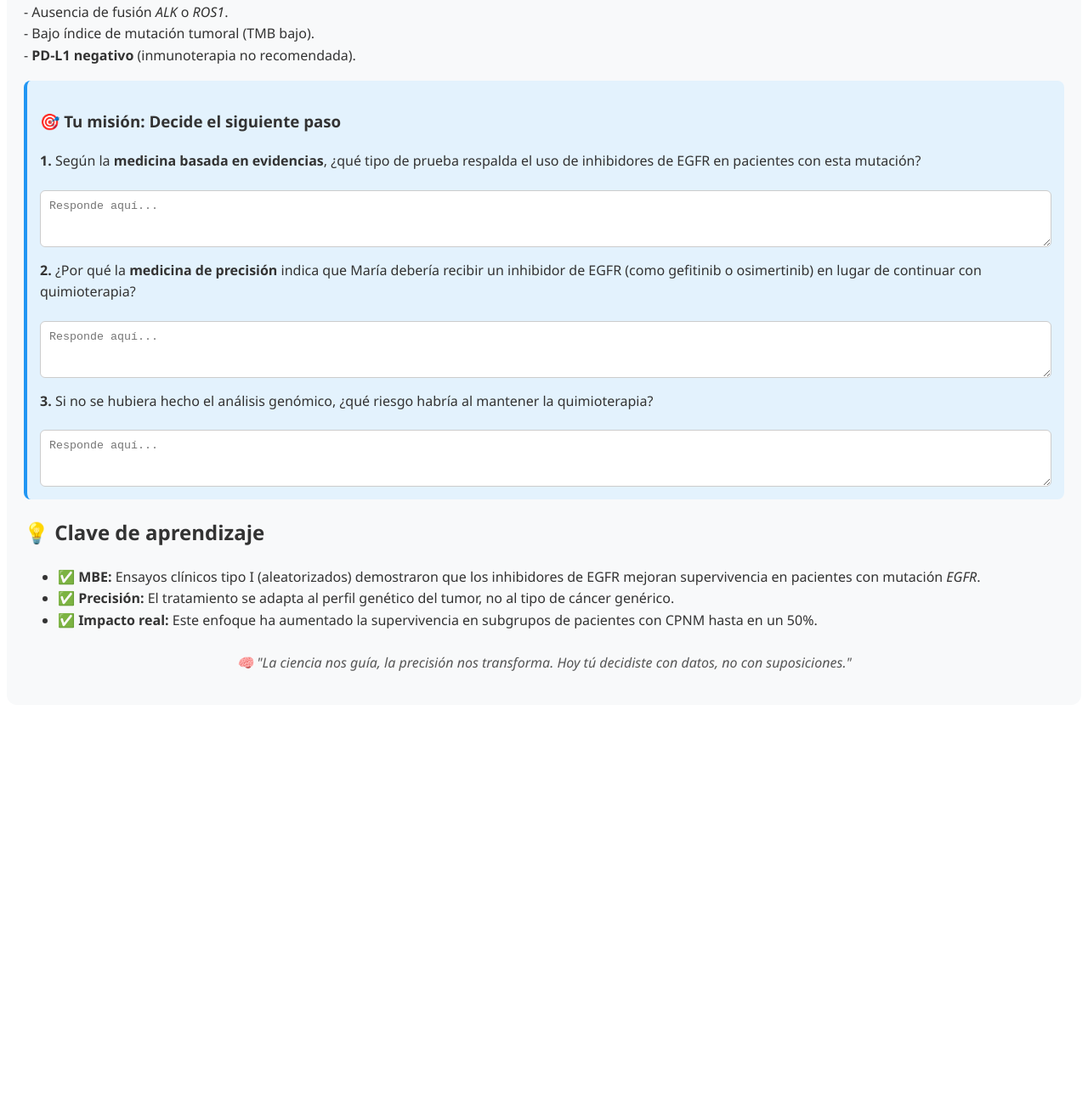
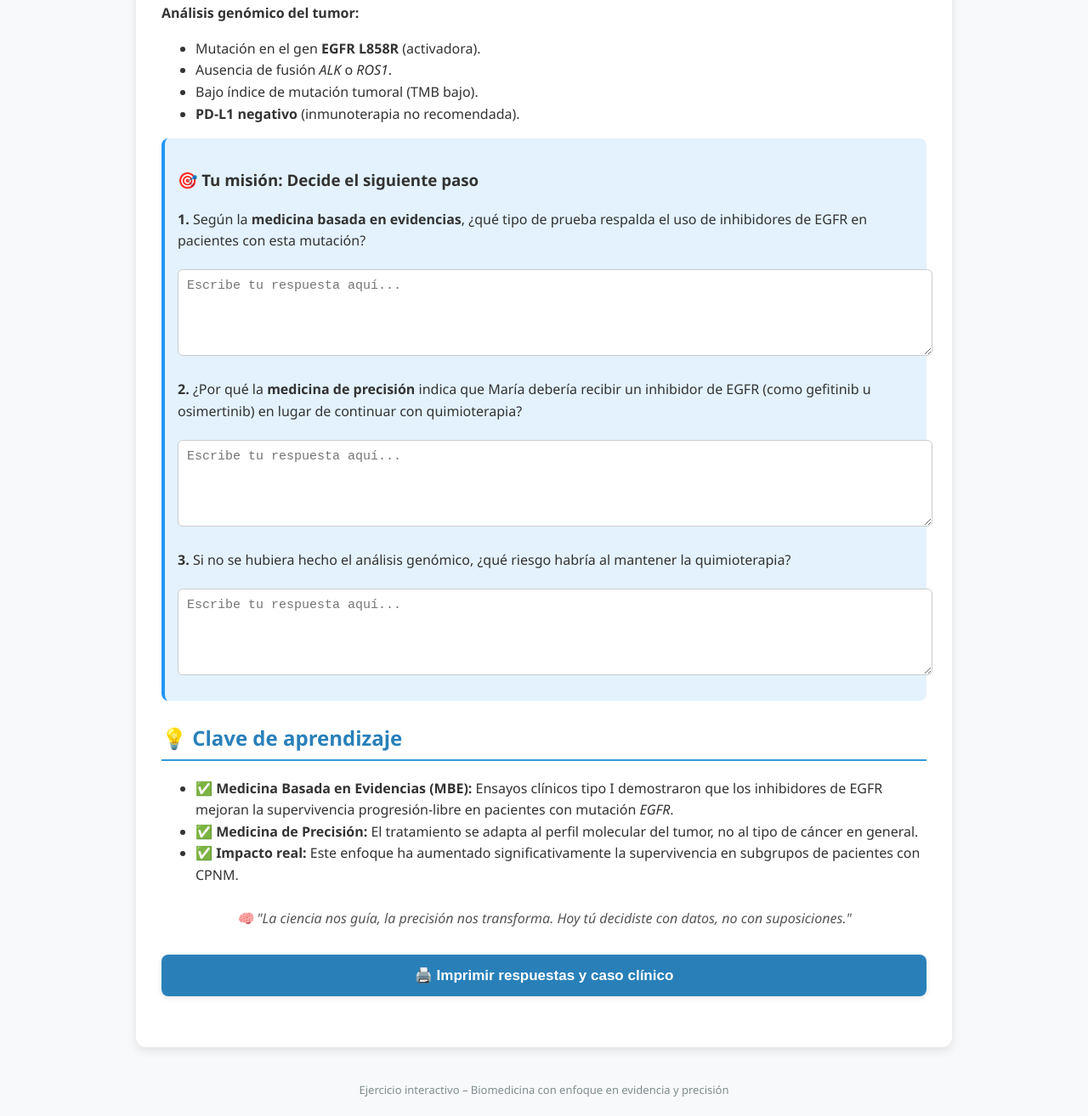
Before and after one commit to abarrios-crypto/ejerciciopractico, a plain HTML site: page index.html in a window 1280 px wide. Shown: the part 368-1682 px from the top of the page at 85% size. Before the commit the page ends 1206 px from the top, so only its background shows below. Drawn offline with Linux system fonts and the light colour scheme.

Commit message:
Update index.html

```diff
--- a/index.html
+++ b/index.html
@@ -1,42 +1,158 @@
-<div style="font-family: 'Segoe UI', Tahoma, Geneva, Verdana, sans-serif; background: #f8f9fa; padding: 20px; border-radius: 12px; color: #333; line-height: 1.6;">
-  <h1 style="color: #2c3e50; text-align: center;">🔍 Caso Clínico: "El tumor que no respondía"</h1>
+<!DOCTYPE html>
+<html lang="es">
+<head>
+  <meta charset="UTF-8" />
+  <meta name="viewport" content="width=device-width, initial-scale=1.0"/>
+  <title>Caso Clínico: Ciencia y Precisión</title>
+  <style>
+    body {
+      font-family: 'Segoe UI', Tahoma, Geneva, Verdana, sans-serif;
+      background-color: #f8f9fa;
+      color: #333;
+      line-height: 1.6;
+      padding: 20px;
+      margin: 0;
+    }
+    .container {
+      max-width: 900px;
+      margin: auto;
+      background: white;
+      padding: 30px;
+      border-radius: 12px;
+      box-shadow: 0 4px 12px rgba(0, 0, 0, 0.1);
+    }
+    h1 {
+      text-align: center;
+      color: #2c3e50;
+      margin-bottom: 20px;
+    }
+    h2 {
+      color: #2980b9;
+      border-bottom: 2px solid #3498db;
+      padding-bottom: 5px;
+      margin-top: 25px;
+    }
+    p {
+      margin: 12px 0;
+    }
+    .highlight {
+      background: #e3f2fd;
+      padding: 15px;
+      border-left: 4px solid #2196f3;
+      border-radius: 8px;
+      margin: 15px 0;
+    }
+    textarea {
+      width: 100%;
+      padding: 10px;
+      border: 1px solid #ccc;
+      border-radius: 6px;
+      resize: vertical;
+      min-height: 80px;
+      font-size: 15px;
+      margin: 8px 0;
+    }
+    .print-btn {
+      display: block;
+      width: 100%;
+      padding: 14px;
+      background-color: #2980b9;
+      color: white;
+      border: none;
+      border-radius: 8px;
+      font-size: 17px;
+      font-weight: bold;
+      cursor: pointer;
+      margin: 30px 0;
+      box-shadow: 0 2px 6px rgba(0,0,0,0.1);
+    }
+    .print-btn:hover {
+      background-color: #1f6aad;
+    }
+    .footer {
+      text-align: center;
+      margin-top: 40px;
+      color: #7f8c8d;
+      font-size: 13px;
+    }
+
+    /* Estilos para impresión */
+    @media print {
+      .print-btn {
+        display: none;
+      }
+      .footer {
+        display: none;
+      }
+      .container {
+        box-shadow: none;
+        padding: 10px;
+      }
+      body {
+        -webkit-print-color-adjust: exact;
+        print-color-adjust: exact;
+      }
+    }
+  </style>
+</head>
+<body>
+  <div class="container" id="print-area">
+    <h1>🔍 Caso Clínico: "El tumor que no respondía"</h1>
     <p><strong>Contexto real:</strong> Inspirado en casos de oncología de precisión del proyecto The Cancer Genome Atlas (TCGA).</p>
 
     <h2>📌 Caso clínico</h2>
     <p>
-    <strong>Paciente:</strong> María, 42 años, diagnosticada con cáncer de pulmón no microcítico (CPNM).<br>
-    <strong>Tratamiento inicial:</strong> Quimioterapia estándar (cisplatino + pemetrexed).<br>
+      <strong>Paciente:</strong> María, 42 años, diagnosticada con cáncer de pulmón no microcítico (CPNM).
+    </p>
+    <p>
+      <strong>Tratamiento inicial:</strong> Quimioterapia estándar (cisplatino + pemetrexed).
+    </p>
+    <p>
       <strong>Resultado:</strong> Progresión del tumor a las 4 semanas. No responde al tratamiento convencional.
     </p>
 
     <p>
-    <strong>Análisis genómico del tumor:</strong><br>
-    - Mutación en el gen <strong>EGFR L858R</strong> (activadora).<br>
-    - Ausencia de fusión <em>ALK</em> o <em>ROS1</em>.<br>
-    - Bajo índice de mutación tumoral (TMB bajo).<br>
-    - <strong>PD-L1 negativo</strong> (inmunoterapia no recomendada).
+      <strong>Análisis genómico del tumor:</strong>
     </p>
+    <ul>
+      <li>Mutación en el gen <strong>EGFR L858R</strong> (activadora).</li>
+      <li>Ausencia de fusión <em>ALK</em> o <em>ROS1</em>.</li>
+      <li>Bajo índice de mutación tumoral (TMB bajo).</li>
+      <li><strong>PD-L1 negativo</strong> (inmunoterapia no recomendada).</li>
+    </ul>
 
-  <div style="background: #e3f2fd; padding: 15px; border-left: 4px solid #2196f3; margin: 15px 0; border-radius: 8px;">
+    <div class="highlight">
       <h3>🎯 Tu misión: Decide el siguiente paso</h3>
+
       <p><strong>1.</strong> Según la <strong>medicina basada en evidencias</strong>, ¿qué tipo de prueba respalda el uso de inhibidores de EGFR en pacientes con esta mutación?</p>
-    <textarea style="width: 100%; padding: 10px; border: 1px solid #ccc; border-radius: 6px; margin-top: 5px;" rows="3" placeholder="Responde aquí..."></textarea>
+      <textarea placeholder="Escribe tu respuesta aquí..."></textarea>
 
-    <p style="margin-top: 15px;"><strong>2.</strong> ¿Por qué la <strong>medicina de precisión</strong> indica que María debería recibir un inhibidor de EGFR (como gefitinib o osimertinib) en lugar de continuar con quimioterapia?</p>
-    <textarea style="width: 100%; padding: 10px; border: 1px solid #ccc; border-radius: 6px; margin-top: 5px;" rows="3" placeholder="Responde aquí..."></textarea>
+      <p><strong>2.</strong> ¿Por qué la <strong>medicina de precisión</strong> indica que María debería recibir un inhibidor de EGFR (como gefitinib u osimertinib) en lugar de continuar con quimioterapia?</p>
+      <textarea placeholder="Escribe tu respuesta aquí..."></textarea>
 
-    <p style="margin-top: 15px;"><strong>3.</strong> Si no se hubiera hecho el análisis genómico, ¿qué riesgo habría al mantener la quimioterapia?</p>
-    <textarea style="width: 100%; padding: 10px; border: 1px solid #ccc; border-radius: 6px; margin-top: 5px;" rows="3" placeholder="Responde aquí..."></textarea>
+      <p><strong>3.</strong> Si no se hubiera hecho el análisis genómico, ¿qué riesgo habría al mantener la quimioterapia?</p>
+      <textarea placeholder="Escribe tu respuesta aquí..."></textarea>
     </div>
 
     <h2>💡 Clave de aprendizaje</h2>
     <ul>
-    <li>✅ <strong>MBE:</strong> Ensayos clínicos tipo I (aleatorizados) demostraron que los inhibidores de EGFR mejoran supervivencia en pacientes con mutación <em>EGFR</em>.</li>
-    <li>✅ <strong>Precisión:</strong> El tratamiento se adapta al perfil genético del tumor, no al tipo de cáncer genérico.</li>
-    <li>✅ <strong>Impacto real:</strong> Este enfoque ha aumentado la supervivencia en subgrupos de pacientes con CPNM hasta en un 50%.</li>
+      <li>✅ <strong>Medicina Basada en Evidencias (MBE):</strong> Ensayos clínicos tipo I demostraron que los inhibidores de EGFR mejoran la supervivencia progresión-libre en pacientes con mutación <em>EGFR</em>.</li>
+      <li>✅ <strong>Medicina de Precisión:</strong> El tratamiento se adapta al perfil molecular del tumor, no al tipo de cáncer en general.</li>
+      <li>✅ <strong>Impacto real:</strong> Este enfoque ha aumentado significativamente la supervivencia en subgrupos de pacientes con CPNM.</li>
     </ul>
 
-  <p style="text-align: center; margin-top: 25px; font-style: italic; color: #555;">
+    <p style="font-style: italic; text-align: center; margin-top: 25px; color: #555;">
       🧠 "La ciencia nos guía, la precisión nos transforma. Hoy tú decidiste con datos, no con suposiciones."
     </p>
+
+    <!-- Botón de imprimir -->
+    <button class="print-btn" onclick="window.print()">
+      🖨️ Imprimir respuestas y caso clínico
+    </button>
   </div>
+
+  <div class="footer">
+    Ejercicio interactivo – Biomedicina con enfoque en evidencia y precisión
+  </div>
+</body>
+</html>
```
Lines whose indentation alone changed are shown as unchanged.
